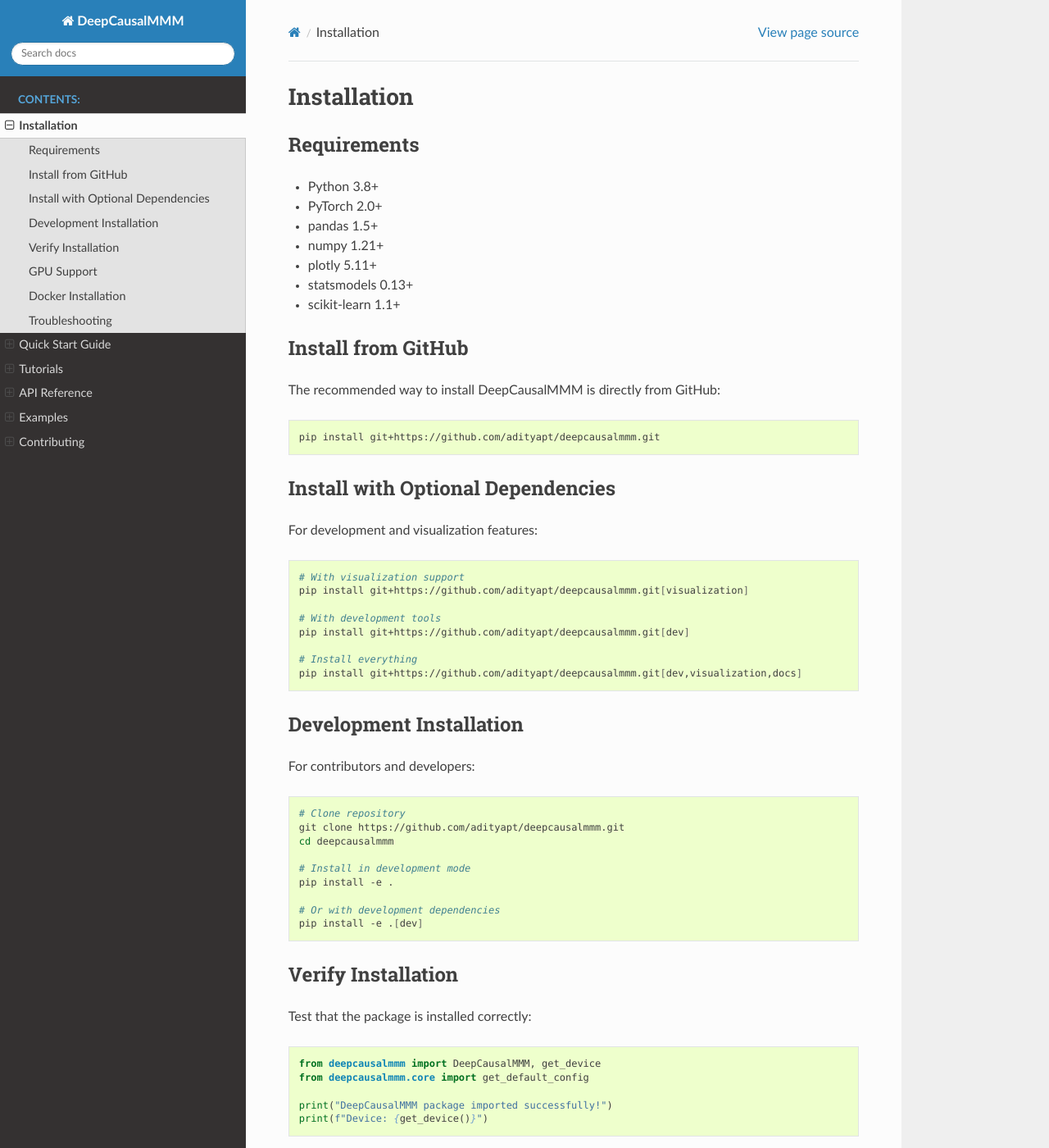
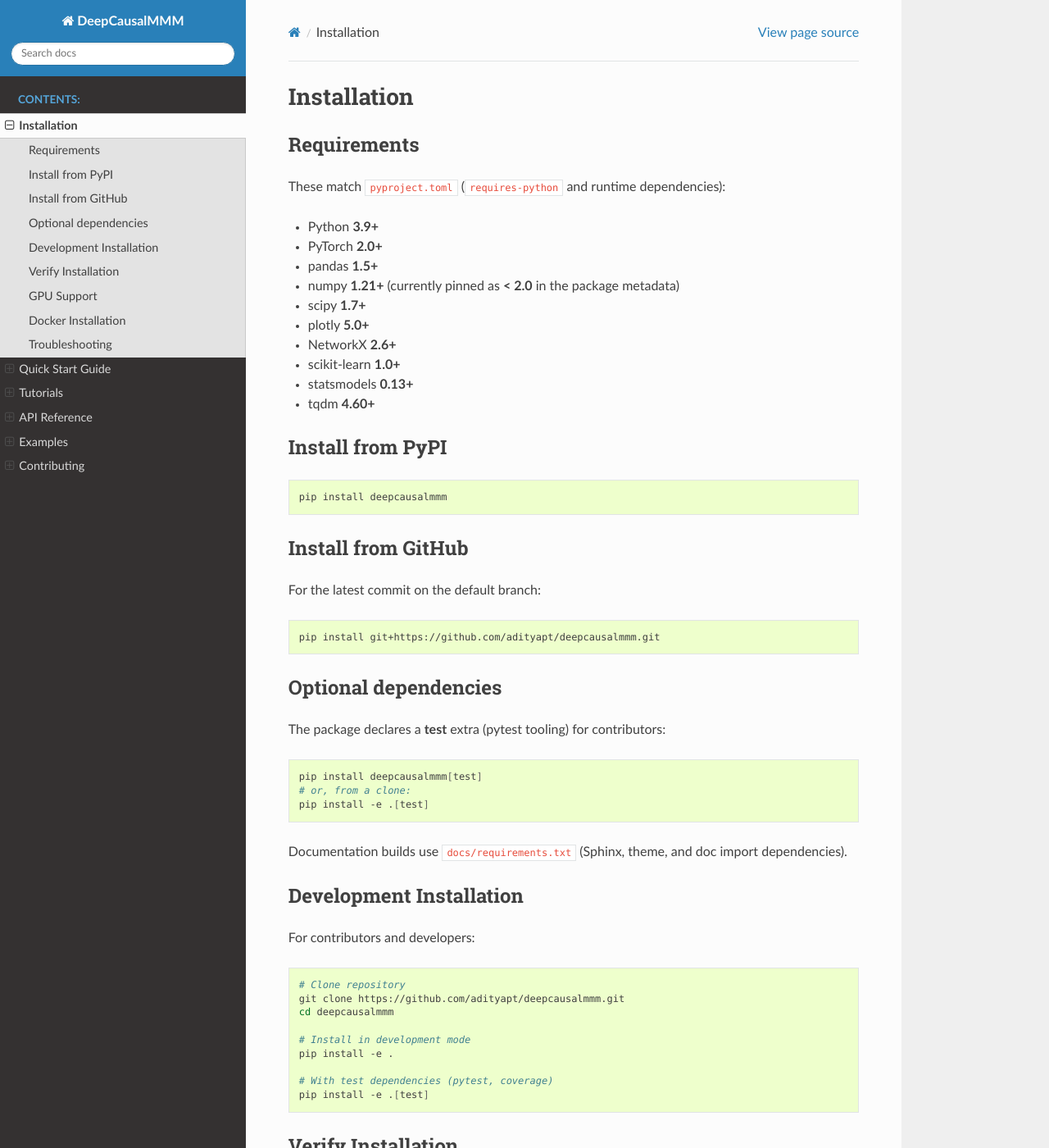
Before and after one commit to adityapt/deepcausalmmm, a Sphinx documentation site: the page built from docs/source/installation.rst, in a window 1280 px wide and 1400 px high. Shown: the whole window at 82% size. Built offline with Sphinx 7.4.7 and the Read the Docs theme 3.1.0, drawn with Linux system fonts in a browser that asks for light colours; pages that are not in the unit, such as notebooks, are missing from menus.

Commit message:
docs: align install guidance, Sphinx API/examples, and README deps
- installation.rst and index.rst: PyPI first, Python 3.9+, real [test] extra, full runtime deps
- Add api/cli.rst and api/visualization.rst; example stubs retail_mmm and multi_region
- docs/requirements.txt: scipy for autodoc
- README/CONTRIBUTING: pyproject-aligned requirements and versioned pip deps line
- JOSS paper: trim optional versioning sentence; CHANGELOG [Unreleased] notes

Made-with: Cursor

```diff
--- a/docs/requirements.txt
+++ b/docs/requirements.txt
@@ -8,6 +8,7 @@ torch>=2.0.0
 numpy>=1.21.0
 pandas>=1.3.0
 scikit-learn>=1.0.0
+scipy>=1.7.0
 plotly>=5.0.0
 networkx>=2.6.0
 tqdm>=4.62.0
--- a/docs/source/contributing.rst
+++ b/docs/source/contributing.rst
@@ -24,7 +24,8 @@ Development Setup
 
 .. code-block:: bash
 
-    pip install -e .[dev]
+    pip install -e .
+    pip install -e .[test]
 
 4. **Run tests to verify setup**:
 
--- /dev/null
+++ b/docs/source/examples/multi_region.rst
@@ -0,0 +1,4 @@
+Multi-region analysis
+=====================
+
+A dedicated multi-region case study page is planned. Multi-region training is supported through the Python API and configuration; see :doc:`../quickstart` and ``deepcausalmmm.core.config``.
--- /dev/null
+++ b/docs/source/examples/retail_mmm.rst
@@ -0,0 +1,4 @@
+Retail MMM analysis
+===================
+
+A full narrative retail MMM walkthrough is not published here yet. For working code paths, see :doc:`../quickstart` and the ``examples/`` directory in the repository (for example ``examples/dashboard_rmse_optimized.py`` and ``examples/mmm_three_way_benchmark.ipynb``).
--- a/docs/source/index.rst
+++ b/docs/source/index.rst
@@ -18,6 +18,8 @@ between channels through Directed Acyclic Graphs (DAGs).
 
 .. code-block:: bash
 
+   pip install deepcausalmmm
+   # or latest from GitHub:
    pip install git+https://github.com/adityapt/deepcausalmmm.git
 
 .. raw:: html
--- a/docs/source/installation.rst
+++ b/docs/source/installation.rst
@@ -4,38 +4,47 @@ Installation
 Requirements
 ------------
 
-* Python 3.8+
-* PyTorch 2.0+
-* pandas 1.5+
-* numpy 1.21+
-* plotly 5.11+
-* statsmodels 0.13+
-* scikit-learn 1.1+
+These match ``pyproject.toml`` (``requires-python`` and runtime dependencies):
+
+* Python **3.9+**
+* PyTorch **2.0+**
+* pandas **1.5+**
+* numpy **1.21+** (currently pinned as **< 2.0** in the package metadata)
+* scipy **1.7+**
+* plotly **5.0+**
+* NetworkX **2.6+**
+* scikit-learn **1.0+**
+* statsmodels **0.13+**
+* tqdm **4.60+**
+
+Install from PyPI
+-----------------
+
+.. code-block:: bash
+
+    pip install deepcausalmmm
 
 Install from GitHub
 -------------------
 
-The recommended way to install DeepCausalMMM is directly from GitHub:
+For the latest commit on the default branch:
 
 .. code-block:: bash
 
     pip install git+https://github.com/adityapt/deepcausalmmm.git
 
-Install with Optional Dependencies
-----------------------------------
+Optional dependencies
+---------------------
 
-For development and visualization features:
+The package declares a **test** extra (pytest tooling) for contributors:
 
 .. code-block:: bash
 
-    # With visualization support
-    pip install git+https://github.com/adityapt/deepcausalmmm.git[visualization]
+    pip install deepcausalmmm[test]
+    # or, from a clone:
+    pip install -e .[test]
 
-    # With development tools
-    pip install git+https://github.com/adityapt/deepcausalmmm.git[dev]
-
-    # Install everything
-    pip install git+https://github.com/adityapt/deepcausalmmm.git[dev,visualization,docs]
+Documentation builds use ``docs/requirements.txt`` (Sphinx, theme, and doc import dependencies).
 
 Development Installation
 ------------------------
@@ -51,8 +60,8 @@ For contributors and developers:
     # Install in development mode
     pip install -e .
 
-    # Or with development dependencies
-    pip install -e .[dev]
+    # With test dependencies (pytest, coverage)
+    pip install -e .[test]
 
 Verify Installation
 -------------------
```
Also changed, not shown: CHANGELOG.md (+5 -1 lines), CONTRIBUTING.md (+2 -2 lines), JOSS/paper.md (+1 -1 lines), README.md (+21 -7 lines), docs/source/api/cli.rst (added, +7 -0 lines), docs/source/api/visualization.rst (added, +7 -0 lines), docs/source/examples/index.rst (+0 -11 lines).
